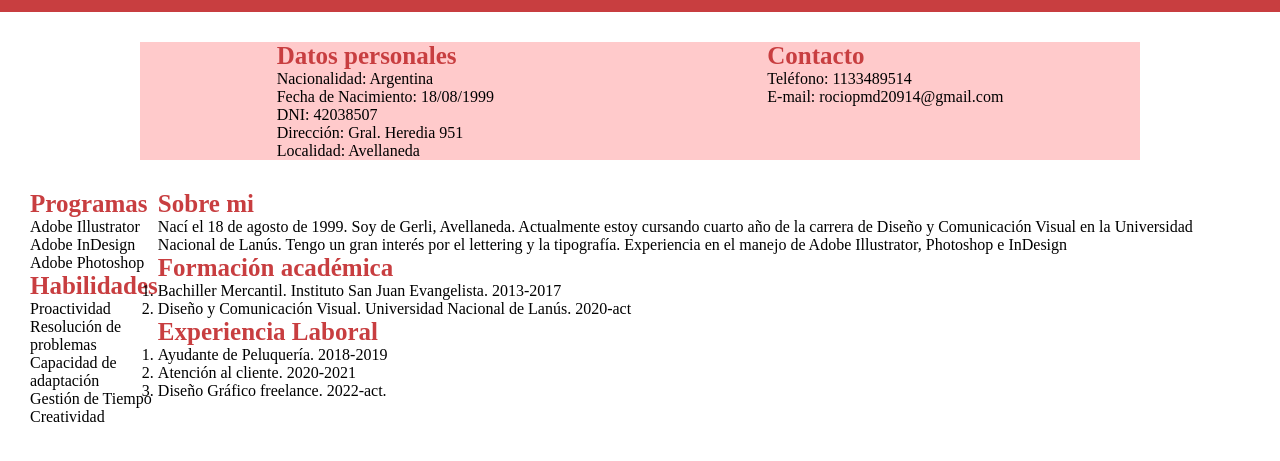
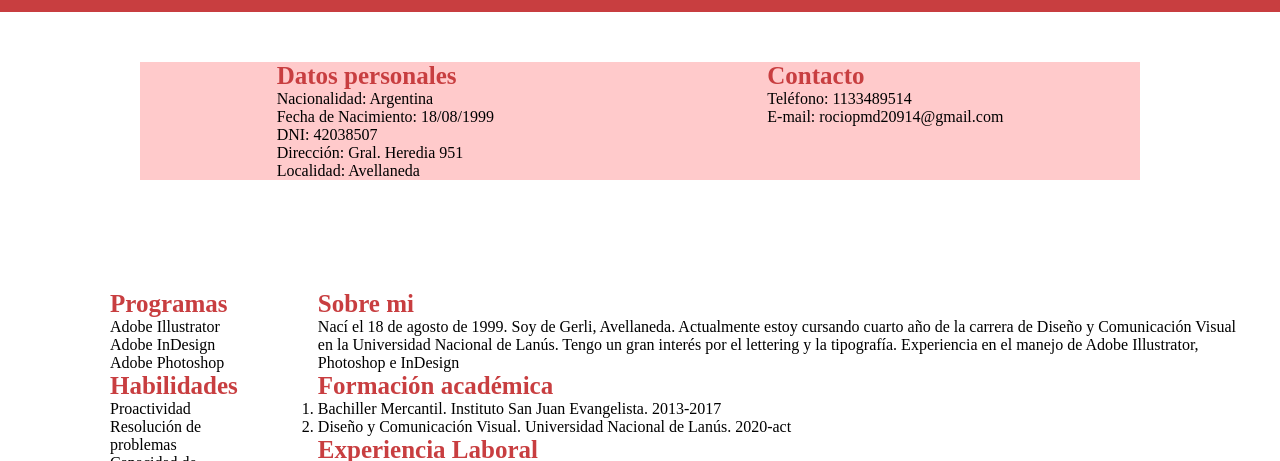
Before and after one commit to rociomansilladurante/computacion_3, a plain HTML site: page index.html in a window 1280 px wide. Shown: the part 288-749 px from the top of the page. Drawn offline with Linux system fonts and the light colour scheme.

Commit message:
ajustes flexbox

```diff
--- a/estilos.css
+++ b/estilos.css
@@ -31,22 +31,24 @@ h2 {
 	font-family: "Kanit Light";
 }
 
-main {
-	padding: 30px 30px;
-	display: flex;
-	flex-direction: column;
-	align-items: center;
-}
-
 #estructura {
 	display: flex;
 	height: 100%;
 	width: 100%;
 	margin: 30px;
+	align-items: baseline;
+	justify-content: space-around;
 }
 
 header li {
 	color:#FFCACB;
+}
+
+main {
+	padding: 50px 30px;
+	display: flex;
+	flex-direction: column;
+	align-items: center;
 }
 
 h3 {
@@ -99,11 +101,12 @@ footer {
 	justify-content: space-around;
 }
 
-#columna izquierda {
+#columna-izquierda {
 	margin: 30px;
+	padding: 50px;
 }
 
-#columna derecha ¨{
+#columna-derecha ¨{
 	margin: 30px;
 	width: 300px;
 }
```
